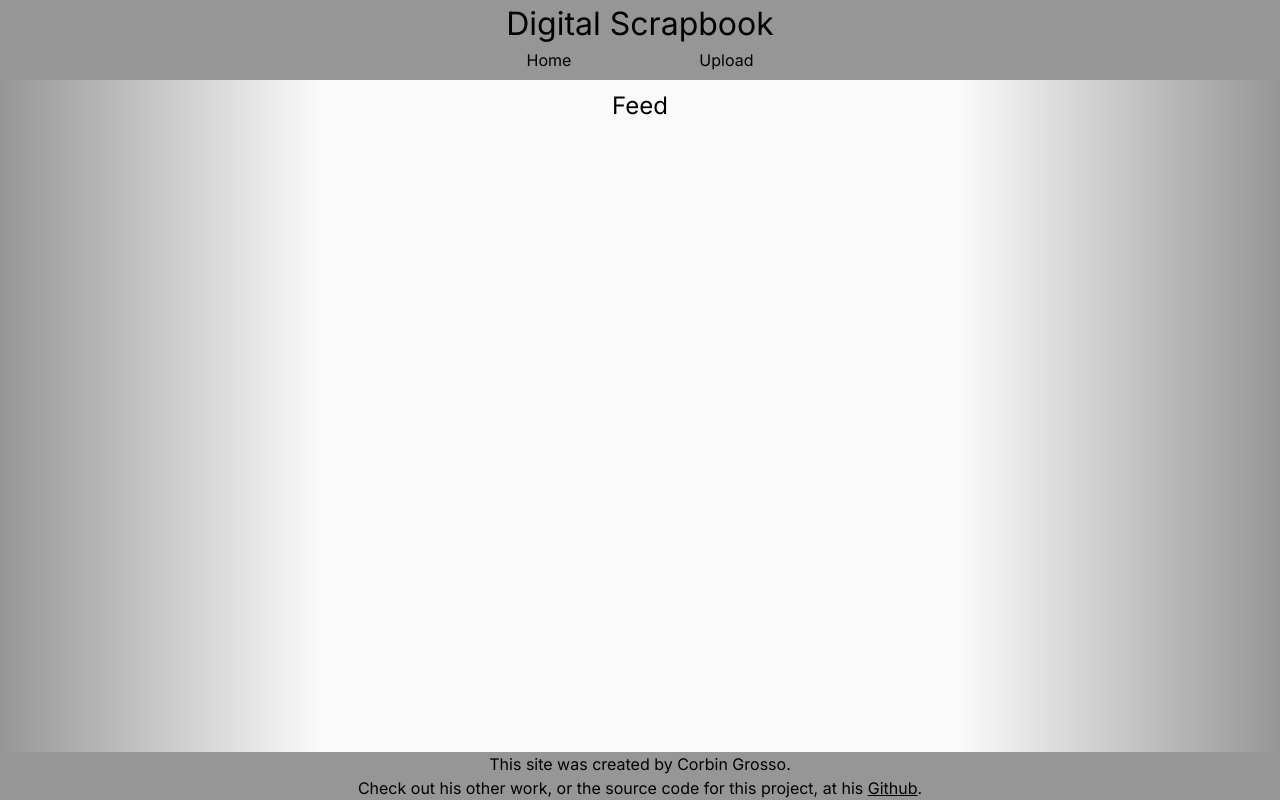
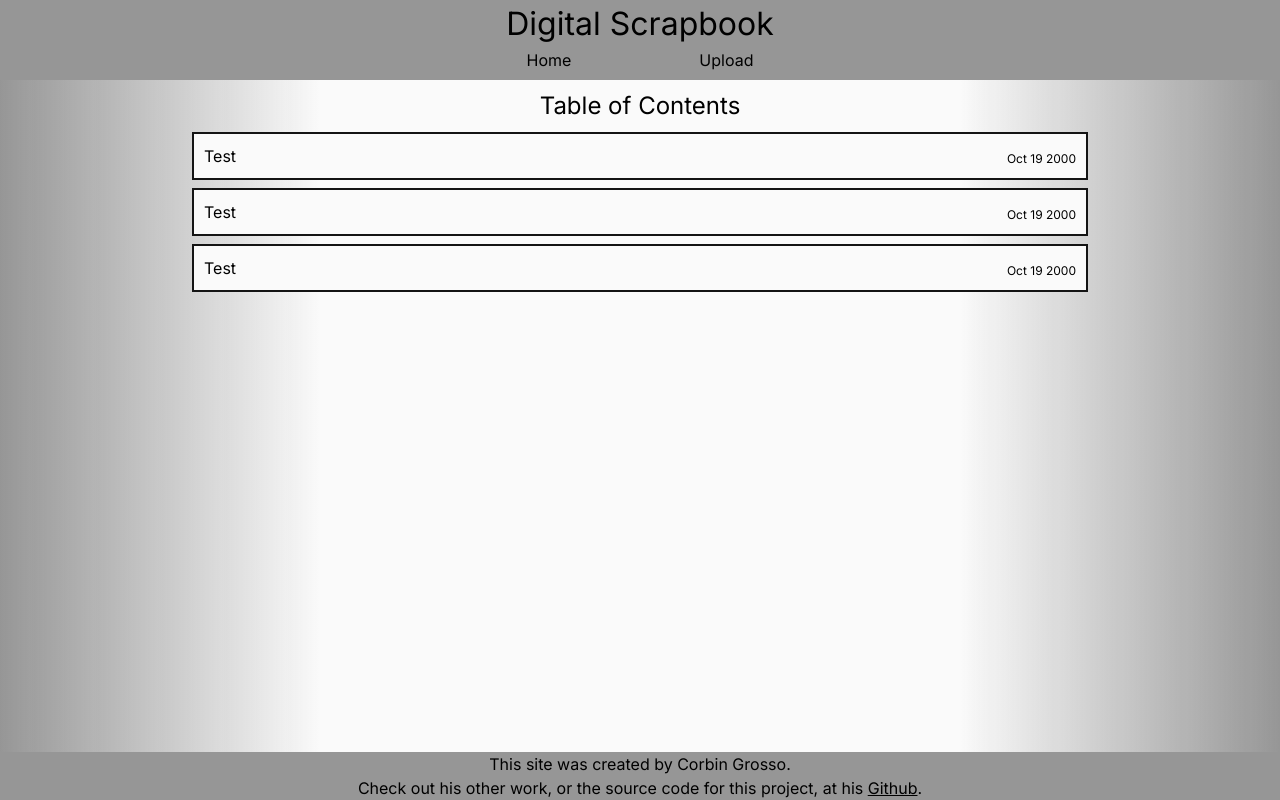
Before and after one commit to CorbinGrosso/digital-scrapbook, a Next.js app: page / in a window 1280 px wide. Built offline with nearby package versions, Linux system fonts and the light colour scheme.

Commit message:
Created Table of Contents with dummy data

```diff
--- a/app/globals.css
+++ b/app/globals.css
@@ -56,8 +56,8 @@ body {
 }
 
 #header nav button {
-  padding-left: 5vw;
-  padding-right: 5vw;
+  margin-left: 5vw;
+  margin-right: 5vw;
 }
 
 #body h1 {
@@ -84,6 +84,35 @@ body {
   height: 25%;
 }
 
+#TOC {
+  margin-left: 15%;
+  margin-right: 15%;
+}
+
+#chapter {
+  display: flex;
+  flex-direction: row;
+  justify-content: space-between;
+  align-items: baseline;
+  background: rgb(250, 250, 250);
+  border: 2px;
+  border-style: solid;
+  border-color: rgb(20, 20, 20);
+  padding: 10px;
+  width:100%;
+  margin-bottom: 1vh;
+}
+
+#chapter #title {
+  font-size: 2vh;
+}
+
+#chapter #date {
+  align-self: flex-end;
+  font-size: 1.5vh;
+
+}
+
 @media only screen and (max-width: 600px) {
   /* Insert any mobile-specific CSS here */
 }
--- a/app/page.tsx
+++ b/app/page.tsx
@@ -1,5 +1,6 @@
 "use client";
 import AddPostForm from '@/components/AddPostForm';
+import Chapter from '@/components/Chapter';
 import React from 'react';
 import { useState } from 'react';
 
@@ -31,7 +32,12 @@ export default function Home() {
       </div>
     } else {
       return <div id="body">
-        <h1>Feed</h1>
+        <h1>Table of Contents</h1>
+        <div id="TOC">
+          <Chapter title="Test" date={new Date(2000, 9, 19)} />
+          <Chapter title="Test" date={new Date(2000, 9, 19)} />
+          <Chapter title="Test" date={new Date(2000, 9, 19)} />
+        </div>
     </div>
     }
 
--- a/components/AddPostForm.tsx
+++ b/components/AddPostForm.tsx
@@ -1,7 +1,7 @@
 "use client";
 
 import { useState } from 'react';
-import { UploadPostToDatabase } from '@/app/SqlLib'
+import { UploadChapterToDatabase } from '@/app/lib/SqlLib'
 
 export default function AddPostForm() {
     const [mediaCount, setMediaCount] = useState(0);
@@ -18,7 +18,7 @@ export default function AddPostForm() {
         }
         const data = new FormData(formElem);
         console.log("Submitted")
-        UploadPostToDatabase(data);
+        UploadChapterToDatabase(data);
     };
 
     const output = [];
@@ -52,7 +52,7 @@ export default function AddPostForm() {
     }
 
     return <div>
-        <form id="newPostForm" onSubmit={handleSubmit} action={String(UploadPostToDatabase)}>
+        <form id="newPostForm" onSubmit={handleSubmit} action={String(UploadChapterToDatabase)}>
             {/* Get new Post information */}
 
             <label>
--- /dev/null
+++ b/components/Chapter.tsx
@@ -0,0 +1,15 @@
+import React from 'react';
+
+interface ChapterProps {
+    title: String,
+    date: Date
+}
+
+export default function Chapter(props:ChapterProps) {
+    const {title, date} = props
+    const dateString = date.toString().split(' ').slice(1, 4).join(" ");
+    return <button id="chapter">
+        <h2 id="title">{title}</h2>
+        <h3 id="date">{dateString}</h3>
+    </button>
+}
```
Also changed, not shown: app/interfaces.tsx (deleted, +0 -10 lines), app/lib/SqlLib.tsx (renamed from app/SqlLib.tsx, +9 -1 lines).
